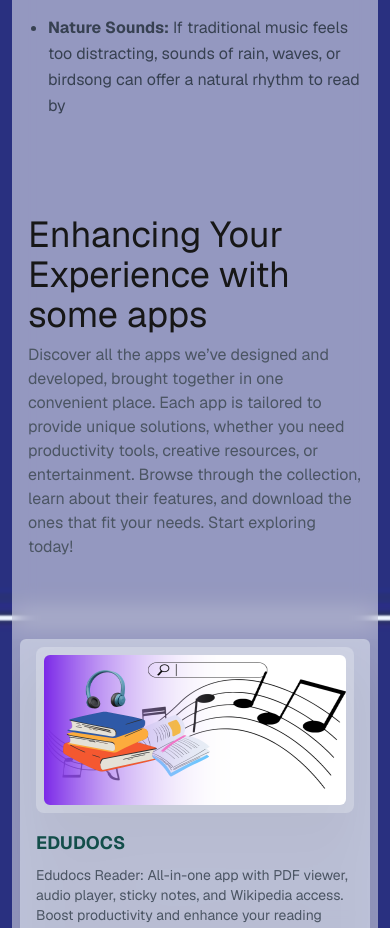
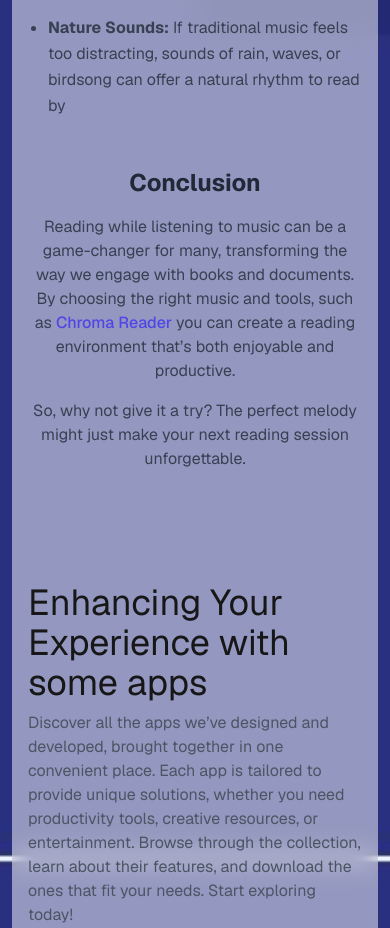
Before and after one commit to LlMrc/app-release, a Next.js app: page / in a window 390 px wide. Shown: the part 2641-3569 px from the top of the page. Built offline with nearby package versions, Linux system fonts and the light colour scheme.

Commit message:
Add Conclusion component and update headers; enhance robots.txt

```diff
--- a/src/app/page.tsx
+++ b/src/app/page.tsx
@@ -5,6 +5,7 @@ import AppLaunch from "@/components/AbstactBackground";
 import ArrowBtn from "@/components/ArrowBtn";
 import BenefitsList from "@/components/BenefitList";
 import Card from "@/components/Card";
+import Conclusion from "@/components/Conclusion";
 import Landing from "@/components/Landing";
 import ReadingComponent from "@/components/Reading";
 
@@ -21,6 +22,7 @@ export default function Home() {
           <AppLaunch />
           <BenefitsList />
           <ReadingComponent />
+          <Conclusion />
           <Card />
         </main>
 
--- /dev/null
+++ b/src/components/Conclusion.tsx
@@ -0,0 +1,19 @@
+import React from "react";
+
+const Conclusion = () => {
+    return (
+        <section className="flex flex-col items-center w-full md:w-2/3 md:mx-auto justify-center px-4 py-8 rounded-lg md:mt-12 md:px-8 md:py-12">
+            <h2 className="text-2xl font-bold text-gray-800 md:text-3xl">Conclusion</h2>
+            <p className="mt-4 text-gray-700 text-center md:text-lg">
+                Reading while listening to music can be a game-changer for many, transforming the way we engage with books and documents. By choosing the right music and tools, such as{" "}
+                <a className="font-medium text-indigo-600" href="https://play.google.com/store/apps/details?id=dev.maggev.io">Chroma Reader</a>{" "}
+                you can create a reading environment that’s both enjoyable and productive.
+            </p>
+            <p className="mt-4 text-gray-700 text-center md:text-lg">
+                So, why not give it a try? The perfect melody might just make your next reading session unforgettable.
+            </p>
+        </section>
+    );
+};
+
+export default Conclusion;
```
Also changed, not shown: public/robots.txt, 1 other file (tests, documents, lock files or other folders).
